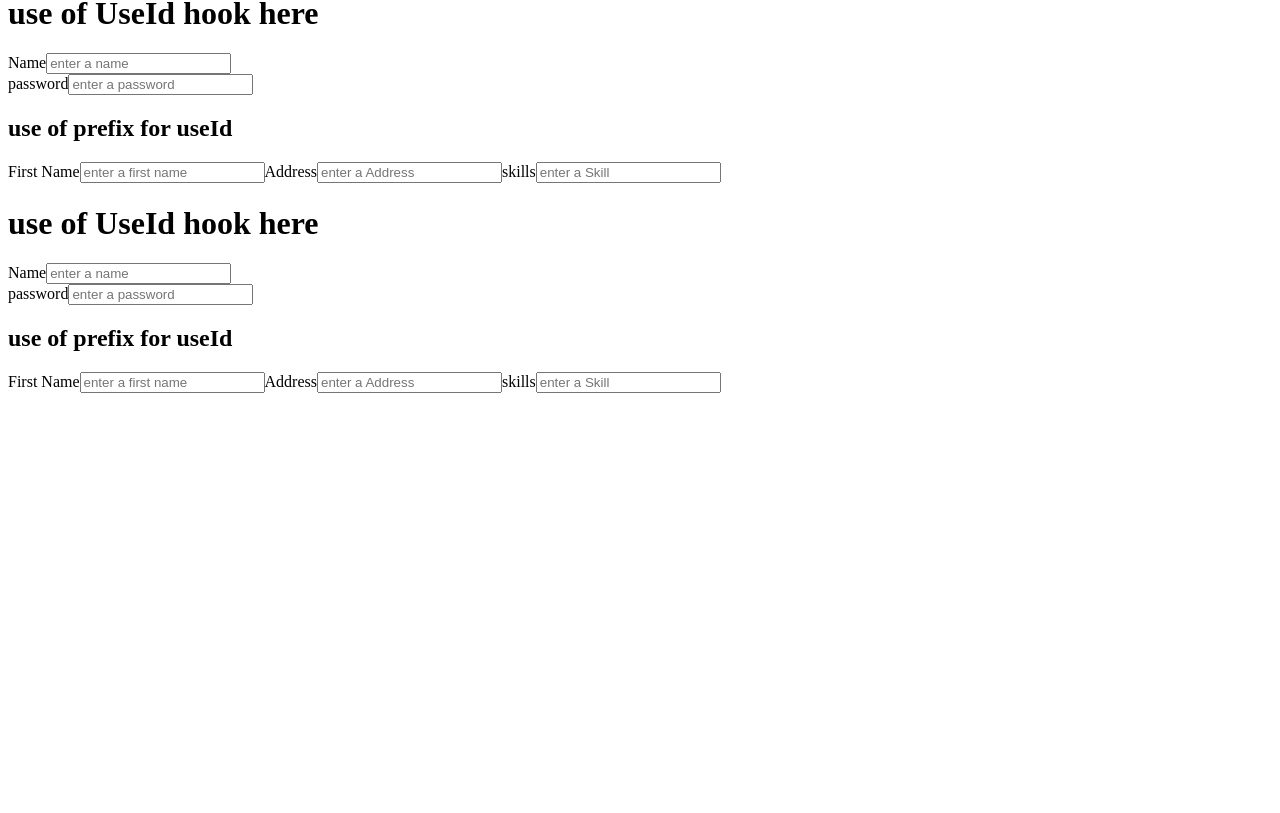
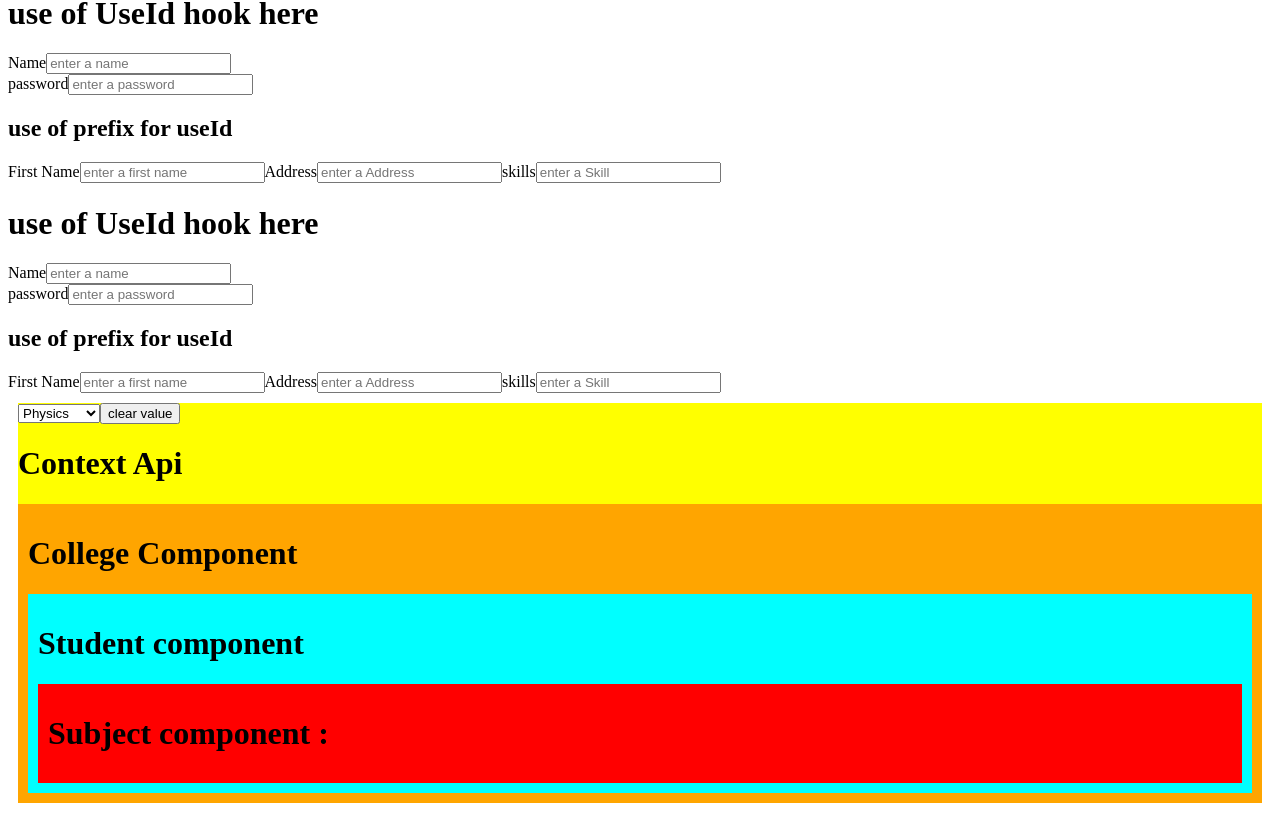
Before and after one commit to aman-29-singh/React-practice, a React (Vite) app in the folder React-blog/: page / in a window 1280 px wide. Shown: the part 4433-5246 px from the top of the page. Before the commit the page ends 4834 px from the top, so only its background shows below. Built offline with nearby package versions, Linux system fonts and the light colour scheme.

Commit message:
context api in SubjectContext.jsx added

```diff
--- a/React-blog/src/App.jsx
+++ b/React-blog/src/App.jsx
@@ -14,6 +14,8 @@ import AddUser from './AddUser';
 import DisplayUser from './DisplayUser';
 import UseAction from './UseAction';
 import UseForm from './UseForm';
+import College from './College';
+import { SubjectContext } from './SubjectContext';
 
 
 function App() {
@@ -31,6 +33,7 @@ function App() {
    * loading use kiya hai because humne pending already use kar liya tha upar useFormStatus() mein
    */
   const [user, setUser] = useState("")
+  const [subject, setSubject] = useState("")
 
   const [user1, setUser1] = useState([
     {name:"sam", id:"1"},
@@ -320,6 +323,10 @@ useEffect(() => {//this function runs when display component is vanishes from UI
   setUser1(updated);
 };
 
+const handleSubject =()=> {
+
+}
+
   return (
     <>
       <h1>hello aman</h1>
@@ -412,6 +419,20 @@ useEffect(() => {//this function runs when display component is vanishes from UI
      <hr></hr>
      <UseForm/>
      <UseForm/>
+
+
+     <div style={{backgroundColor:"yellow", padding:"10px,", margin:"10px"}}>
+      <select onChange={(event)=> setSubject(event.target.value)}>
+        <option value="physics">Physics</option>
+        <option value="chemistry">Chemistry</option>
+        <option value="biology">BioLogy</option>
+      </select>
+      <button onClick={()=> setSubject("")}>clear value</button>
+      <SubjectContext value={subject}>
+      <h1>Context Api</h1>
+      <College/>
+      </SubjectContext >
+     </div>
     </>
   )
 }
--- /dev/null
+++ b/React-blog/src/College.jsx
@@ -0,0 +1,12 @@
+import Student from "./Student"
+
+function College(){
+    return(
+        <div style={{backgroundColor:"orange", padding:"10px"}}>
+            <h1>College Component</h1>
+            <Student/>
+        </div>
+    )
+}
+
+export default College
--- /dev/null
+++ b/React-blog/src/Student.jsx
@@ -0,0 +1,12 @@
+import Subject from "./Subject"
+
+function Student(){
+    return(
+        <div style={{backgroundColor:"cyan", padding:"10px"}}>
+            <h1>Student component</h1>
+            <Subject/>
+        </div>
+    )
+}
+
+export default Student
--- /dev/null
+++ b/React-blog/src/Subject.jsx
@@ -0,0 +1,18 @@
+import { useContext } from "react"
+import { SubjectContext } from "./SubjectContext";
+
+function Subject(){
+    const subject = useContext(SubjectContext);
+    return(
+        <div style={{backgroundColor:"red", padding:"10px"}}>
+            <h1>Subject component : {subject}</h1>
+            {/**agar parent means jahan se jis parent se data muje  iss Subject component
+             * mein chaiye hai agar uss parentt component mein <SubjectProvider></SubjecttProvider>
+             * nhi lagayenge toh ye jo SubjectContext ka jo {subject} hai ye by default ismein aayega
+             * uss subject ki value i.e maths aayega
+             */}
+        </div>
+    )
+}
+
+export default Subject
--- /dev/null
+++ b/React-blog/src/SubjectContext.jsx
@@ -0,0 +1,3 @@
+import { createContext, useContext } from 'react';
+
+export const SubjectContext = createContext("maths");
```
